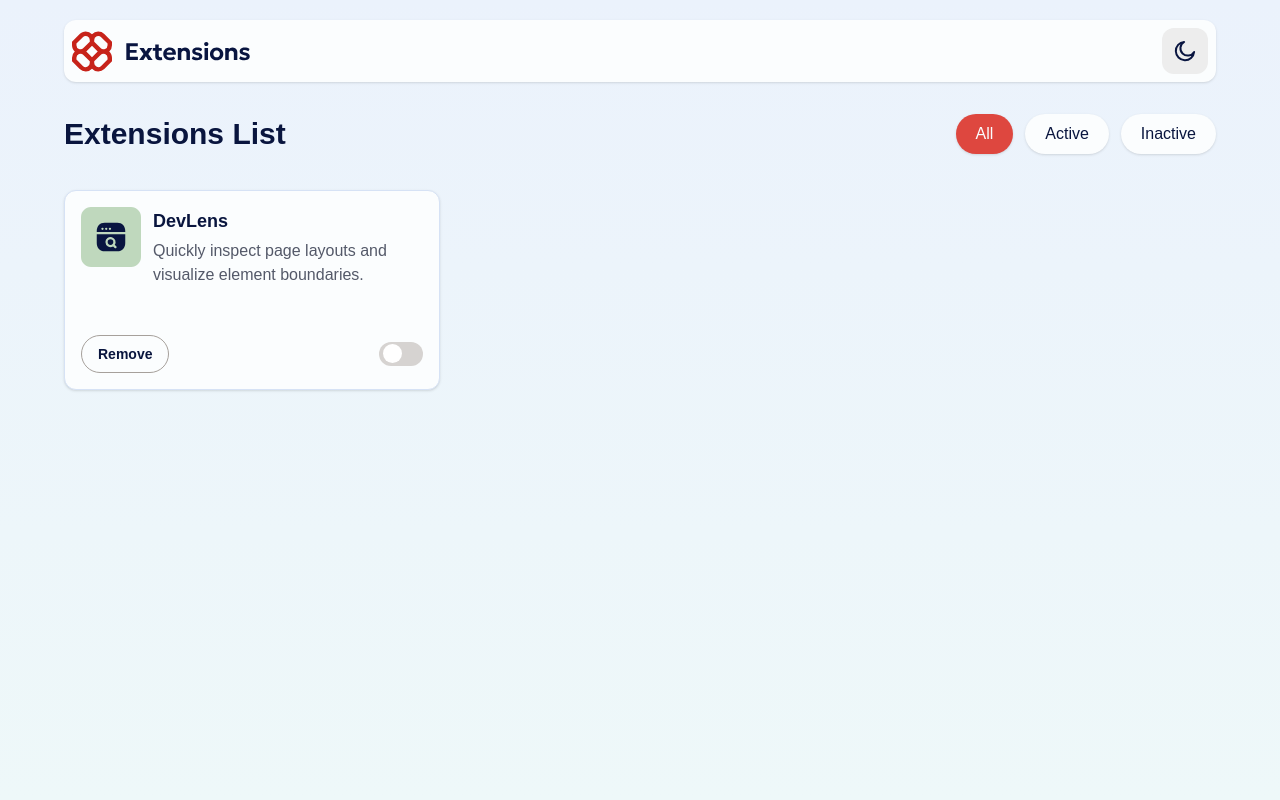
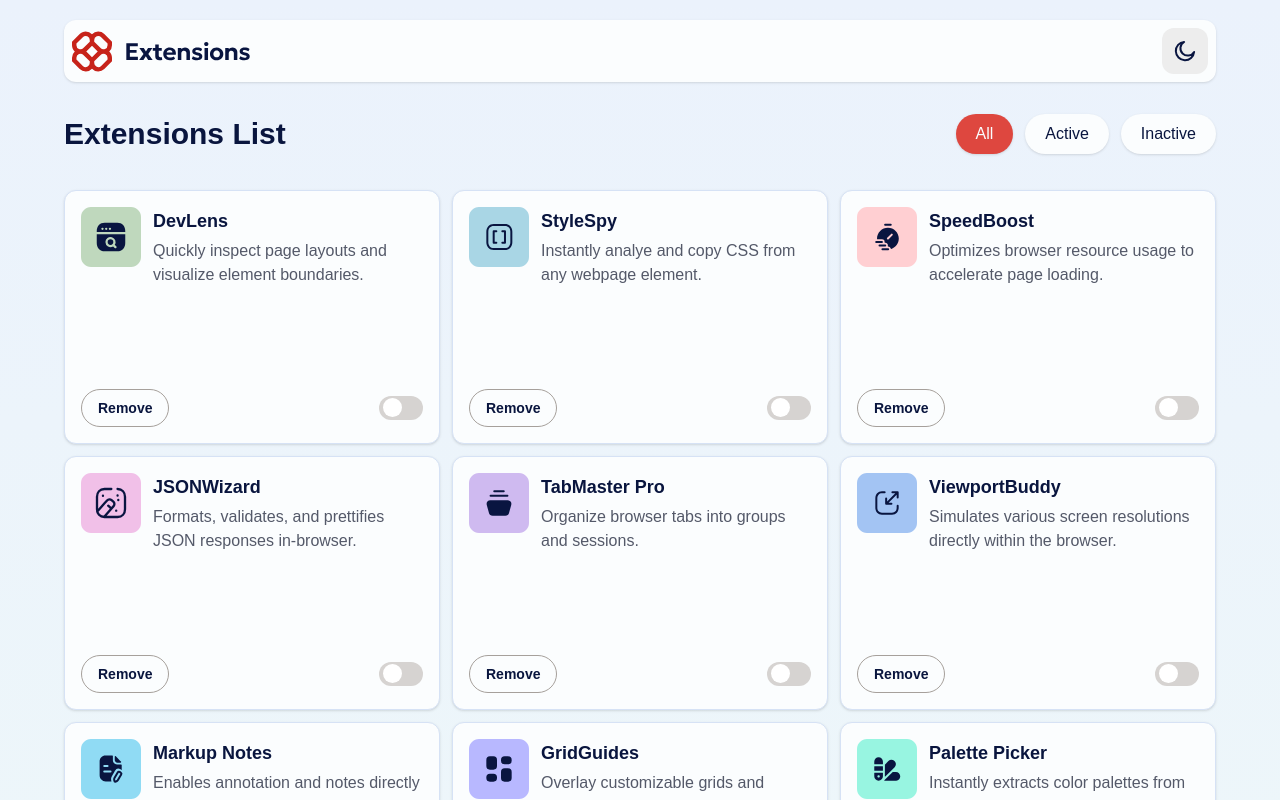
Before and after one commit to Jorgedel002/browser-extensions-frontend, a website: page index.html in a window 1280 px wide. Both pictures are taken after a click on the button "All". Shown: the top 800 px of the page. Drawn offline with Linux system fonts and the light colour scheme.

Commit message:
Agrego la funcionalidad de filter all, inactive y active

```diff
--- a/data.js
+++ b/data.js
@@ -4,71 +4,95 @@ let data = [
         description: "Quickly inspect page layouts and visualize element boundaries.",
         logo: "assets/img/logo-devlens.svg",
         altLogo: "logo-devlens",
+        id: 1,
+        active: false
     },
     {
         name: "StyleSpy",
         description: "Instantly analye and copy CSS from any webpage element.",
         logo: "assets/img/logo-style-spy.svg",
         altLogo: "logo-style-spy",
+        id: 2,
+        active: false
     },
     {
         name: "SpeedBoost",
         description: "Optimizes browser resource usage to accelerate page loading.",
         logo: "assets/img/logo-speed-boost.svg",
         altLogo: "logo-speed-boost",
+        id: 3,
+        active: false
     },
     {
         name: "JSONWizard",
         description: "Formats, validates, and prettifies JSON responses in-browser.",
         logo: "assets/img/logo-json-wizard.svg",
         altLogo: "logo-json-wizard",
+        id: 4,
+        active: false
     },
     {
         name: "TabMaster Pro",
         description: "Organize browser tabs into groups and sessions.",
-        logo: "assets/img/logo-tabmaster-pro.svg",
-        altLogo: "logo-tabmaster-pro",
+        logo: "assets/img/logo-tab-master-pro.svg",
+        altLogo: "logo-tab-master-pro",
+        id: 5,
+        active: false
     },
     {
         name: "ViewportBuddy",
         description: "Simulates various screen resolutions directly within the browser.",
         logo: "assets/img/logo-viewport-buddy.svg",
         altLogo: "logo-viewport-buddy",
+        id: 6,
+        active: false
     },
     {
         name: "Markup Notes",
         description: "Enables annotation and notes directly onto webpages for collaborative debugging.",
         logo: "assets/img/logo-markup-notes.svg",
         altLogo: "logo-markup-notes",
+        id: 7,
+        active: false
     },
     {
         name: "GridGuides",
         description: "Overlay customizable grids and alignment guides on any webpage.",
         logo: "assets/img/logo-grid-guides.svg",
         altLogo: "logo-grid-guides",
+        id: 8,
+        active: false
     },
     {
         name: "Palette Picker",
         description: "Instantly extracts color palettes from any webpage.",
         logo: "assets/img/logo-palette-picker.svg",
         altLogo: "logo-palette-picker",
+        id: 9,
+        active: false
     },
     {
         name: "LinkChecker",
         description: "Scans and highlights broken links on any page.",
         logo: "assets/img/logo-link-checker.svg",
         altLogo: "logo-link-checker",
+        id: 10,
+        active: false
     },
     {
         name: "DOM Snapshot",
         description: "Capture and export DOM structures quickly.",
         logo: "assets/img/logo-dom-snapshot.svg",
         altLogo: "logo-dom-snapshot",
+        id: 11,
+        active: false
     },
     {
         name: "ConsolePlus",
         description: "Enhance developer console with advanced filtering and logging. ",
         logo: "assets/img/logo-console-plus.svg",
         altLogo: "logo-console-plus",
+        id: 12,
+        active: false
     }
 ]
--- a/index.html
+++ b/index.html
@@ -7,7 +7,7 @@
     <link rel="stylesheet" href="output.css">
 </head>
 <body class="bg-linear-(--color-light-gradient) dark:bg-linear-(--color-dark-gradient)">
-    <main class=" h-screen w-[90%] py-5 mx-auto max-w-[1200px]">
+    <main class="w-[90%] py-5 mx-auto max-w-[1200px]">
         <header class="flex items-center justify-between p-2 bg-neutral-0 shadow-sm dark:bg-neutral-800 rounded-xl">
             <div>
                 <img src="assets/img/logo.svg" id="logo" alt="Logo extensions app">
@@ -25,29 +25,11 @@
                 <button class="filter-btn" id="filterInactive">Inactive</button>
             </div>
         </div>
-        <div class="grid grid-cols-1 3sm:grid-cols-2 md:grid-cols-3 lg:grid-cols-3 gap-3 mt-9">
-            <div class="bg-neutral-0 dark:bg-neutral-800 shadow-sm rounded-xl p-4 border-1 border-neutral-200 dark:border-neutral-600">
-                <div class="flex gap-3 items-start">
-                    <img src="assets/img/logo-devlens.svg" alt="">
-                    <div>
-                        <h2 class="font-bold text-lg text-neutral-900 dark:text-neutral-100 mb-1">DevLens</h2>
-                        <p class="text-neutral-600 dark:text-neutral-400 text-sm md:text-base">Quickly inspect page layouts and visualize element boundaries.</p>
-                    </div>
-                </div>
-                <div class="flex items-center justify-between mt-5 md:mt-12">
-                    <button class="border-1 border-stone-400 font-semibold outline-none cursor-pointer py-2 px-4 text-sm rounded-full text-neutral-900 dark:text-neutral-0">Remove</button>
-                    <label for="" class='relative w-11 h-6 inline-flex'>
-                        <input type="checkbox" id="chk-box" class='w-full h-full opacity-0' />
-                        <span id='toggler' class="absolute w-full h-full bg-stone-300 rounded-full left-0 top-0 cursor-pointer transition-all duration-500 linear dark:bg-neutral-600">
-                          <span class="relative w-full h-full top-0 left-0 bottom-0">
-                            <span id='slider' class='absolute w-[19px] h-[19px] bg-white rounded-full left-1 right-1 top-[2px] bottom-1 cursor-pointer transition-all duration-500 linear'></span>
-                          </span>
-                        </span>
-                    </label>
-                </div>
-            </div>
+        <div class="grid grid-cols-1 3sm:grid-cols-2 md:grid-cols-3 lg:grid-cols-3 gap-3 mt-9" id="extensionContainer">
+
         </div>
     </main>
+    <script src="data.js"></script>
     <script src="main.js"></script>
 </body>
 </html>
--- a/main.js
+++ b/main.js
@@ -7,9 +7,7 @@ document.addEventListener("DOMContentLoaded", () => {
     const filterActive = document.getElementById("filterActive");
     const filterInactive = document.getElementById("filterInactive");
     const filterButtons = document.querySelectorAll(".filter-btn");
-    const chkBox = document.getElementById("chk-box");
-    const toggle = document.getElementById("toggler");
-    let slider = document.getElementById("slider");
+    const extensionContainer = document.getElementById("extensionContainer");
 
     darkModeButton.addEventListener("click", () => {
         htmlContent.classList.toggle("dark");
@@ -20,12 +18,43 @@ document.addEventListener("DOMContentLoaded", () => {
         }
     });
 
-    filterButtons.forEach(button => {
-        button.addEventListener("click", () => {
-            filterButtons.forEach(btn => btn.classList.remove("active"));
-            button.classList.add("active");
-        });
-    });
+    data.forEach(extension => {
+        const extensionCard = document.createElement("div");
+        extensionCard.id = extension.name;
+        extensionCard.classList.add("flex", "flex-col", "justify-between", "bg-neutral-0", "dark:bg-neutral-800", "shadow-sm", "rounded-xl", "p-4", "border-1", "border-neutral-200", "dark:border-neutral-600", "min-h-[184px]", "3sm:min-h-[272px]", "2sm:min-h-[204px]", "md:min-h-[254px]");
+        extensionCard.innerHTML = `
+            <div class="flex gap-3 items-start">
+                <img src="${extension.logo}" alt="${extension.altLogo}">
+                <div>
+                    <h2 class="font-bold text-lg text-neutral-900 dark:text-neutral-100 mb-1">${extension.name}</h2>
+                    <p class="text-neutral-600 dark:text-neutral-400 text-sm md:text-base">${extension.description}</p>
+                </div>
+            </div>
+            <div class="flex items-center justify-between mt-5 md:mt-12">
+                <button class="border-1 border-stone-400 font-semibold outline-none cursor-pointer py-2 px-4 text-sm rounded-full text-neutral-900 dark:text-neutral-0" id="removeBtn-${extension.id}">Remove</button>
+                <label for="" class='relative w-11 h-6 inline-flex'>
+                    <input type="checkbox" id="chk-box-${extension.id}" class='w-full h-full opacity-0' />
+                    <span id='toggler-${extension.id}' class="absolute w-full h-full bg-stone-300 rounded-full left-0 top-0 cursor-pointer transition-all duration-500 linear dark:bg-neutral-600">
+                        <span class="relative w-full h-full top-0 left-0 bottom-0">
+                        <span id='slider-${extension.id}' class='absolute w-[19px] h-[19px] bg-white rounded-full left-1 right-1 top-[2px] bottom-1 cursor-pointer transition-all duration-500 linear'></span>
+                        </span>
+                    </span>
+                </label>
+            </div>
+        `;
+        extensionContainer.appendChild(extensionCard);
+
+        const chkBox = document.getElementById(`chk-box-${extension.id}`);
+        const toggle = document.getElementById(`toggler-${extension.id}`);
+        const slider = document.getElementById(`slider-${extension.id}`);
+        const removeBtn = document.getElementById(`removeBtn-${extension.id}`);
+
+        if(extension.active){
+            chkBox.checked = true;
+            slider.style.transform = "translateX(18px)";
+            toggle.style.backgroundColor = "#de473f";
+            slider.style.backgroundColor = "white";
+        }
 
         toggle.addEventListener("click", () => {
             chkBox.checked = !chkBox.checked;
@@ -33,6 +62,7 @@ document.addEventListener("DOMContentLoaded", () => {
                 slider.style.transform = "translateX(18px)";
                 toggle.style.backgroundColor = "#de473f";
                 slider.style.backgroundColor = "white";
+                extension.active = true;
             } else {
                 slider.style.transform = "translateX(0px)";
                 if(htmlContent.classList.contains('dark')){
@@ -41,30 +71,46 @@ document.addEventListener("DOMContentLoaded", () => {
                     toggle.style.backgroundColor = "#d6d3d1";
                 }
                 slider.style.backgroundColor = "white";
+                extension.active = false;
             }
         });
 
-    function filterAllFunction(){
-
-    }
-
-    function filterActiveFunction(){
-
-    }
-
-    function filterInactiveFunction(){
-
-    }
+        removeBtn.addEventListener("click", () => {
+            extensionCard.remove();
+        });
+    });
 
     filterAll.addEventListener("click", () => {
-
+        data.forEach(extension => {
+            const extensionCard = document.getElementById(extension.name);
+            if (extensionCard) {
+                extensionCard.style.display = "flex";
+            }
+        });
     });
 
     filterActive.addEventListener("click", () => {
-
+        data.forEach(extension => {
+            const extensionCard = document.getElementById(extension.name);
+            if (extensionCard) {
+                extensionCard.style.display = extension.active ? "flex" : "none";
+            }
+        });
     });
 
     filterInactive.addEventListener("click", () => {
-
+        data.forEach(extension => {
+            const extensionCard = document.getElementById(extension.name);
+            if (extensionCard) {
+                extensionCard.style.display = extension.active ? "none" : "flex";
+            }
         });
     });
+
+    filterButtons.forEach(button => {
+        button.addEventListener("click", () => {
+            filterButtons.forEach(btn => btn.classList.remove("active"));
+            button.classList.add("active");
+        });
+    });
+});
```
Also changed, not shown: output.css. Lines whose indentation alone changed are shown as unchanged.
